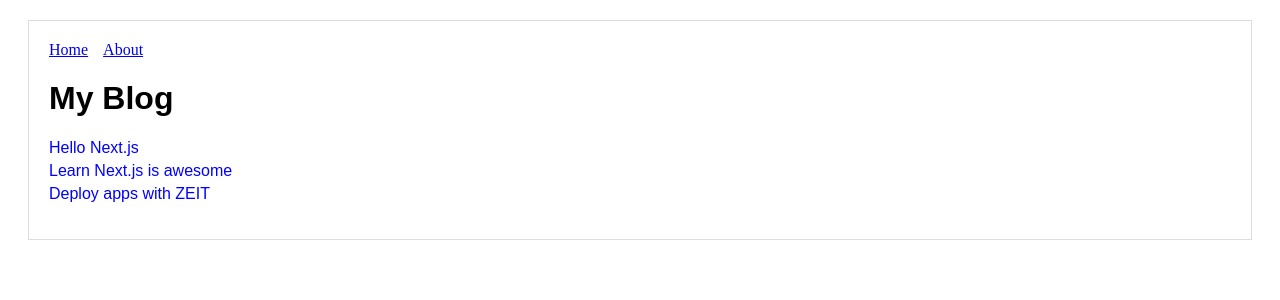
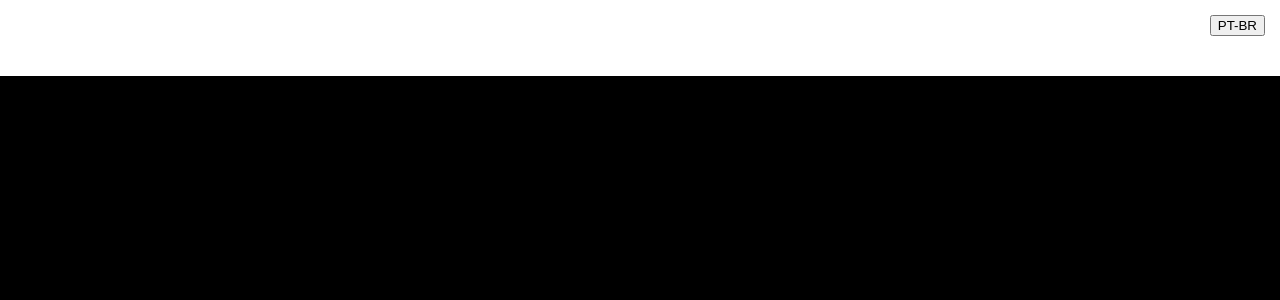
Before and after one commit to aivansz/personal-website, a Next.js app: page / in a window 1280 px wide. Shown: the top 300 px of the page. Built offline with nearby package versions, Linux system fonts and the light colour scheme.

Commit message:
header: the begging

```diff
--- a/components/Header.js
+++ /dev/null
@@ -1,18 +0,0 @@
-import Link from 'next/link'
-
-const linkStyle = {
-  marginRight: 15
-}
-
-const Header = () => (
-    <div>
-        <Link href="/">
-          <a style={linkStyle}>Home</a>
-        </Link>
-        <Link href="/about">
-          <a style={linkStyle}>About</a>
-        </Link>
-    </div>
-)
-
-export default Header
--- /dev/null
+++ b/components/MainHeader.js
@@ -0,0 +1,27 @@
+import {Container, Row, Col, Button} from 'reactstrap';
+
+const MainHeader = () => (
+  <div>
+  <Container fluid={true}>
+    <Row>
+      <Col xs={12}>
+        <header id="main-header">
+          <Button outline color="secondary" size="sm">PT-BR</Button>
+        </header>
+      </Col>
+    </Row>
+  </Container>
+  <style jsx>
+    {`
+      #main-header{
+        height: 61px;
+        background-color: #fff;
+        padding: 15px 15px 0;
+        text-align: right!important;
+      }}
+    `}
+  </style>
+  </div>
+)
+
+export default MainHeader;
--- a/components/MyLayout.js
+++ /dev/null
@@ -1,16 +0,0 @@
-import Header from './Header'
-
-const layoutStyle = {
-  margin: 20,
-  padding: 20,
-  border: '1px solid #DDD'
-}
-
-const Layout = (props) => (
-  <div style={layoutStyle}>
-    <Header />
-    {props.children}
-  </div>
-)
-
-export default Layout
--- a/package.json
+++ b/package.json
@@ -17,6 +17,7 @@
     "next": "^6.1.2",
     "react": "^16.5.1",
     "react-dom": "^16.5.1",
-    "react-markdown": "^3.6.0"
+    "react-markdown": "^3.6.0",
+    "reactstrap": "^6.4.0"
   }
 }
--- a/pages/index.js
+++ b/pages/index.js
@@ -1,68 +1,23 @@
-import Layout from '../components/MyLayout.js'
-import Link from 'next/link'
+import MainHeader from '../components/MainHeader';
 
-function getPosts () {
-  return [
-    { id: 'hello-nextjs', title: 'Hello Next.js'},
-    { id: 'learn-nextjs', title: 'Learn Next.js is awesome'},
-    { id: 'deploy-nextjs', title: 'Deploy apps with ZEIT'},
-  ]
-}
+const index = () =>
+    <div>
+        <MainHeader></MainHeader>
+        <style global jsx>
+        {`
+            html{
+                margin: 0 auto;
+                padding: 0 0;
+                height: auto
+            }
+            body{
+                margin: 0 auto;
+                padding: 0 0;
+                height: auto;
+                background-color: #000;
+            }
+        `}
+        </style>
+    </div>
 
-const PostLink = ({ post }) => (
-    <li>
-      <Link as={`/p/${post.id}`} href={`/post?title=${post.title}`}>
-        <a>{post.title}</a>
-      </Link>
-      <style jsx>{`
-        li {
-          list-style: none;
-          margin: 5px 0;
-        }
-
-        a {
-          text-decoration: none;
-          color: blue;
-          font-family: "Arial";
-        }
-
-        a:hover {
-          opacity: 0.6;
-        }
-      `}</style>
-    </li>
-  )
-
-export default () => (
-  <Layout>
-    <h1>My Blog</h1>
-    <ul>
-      {getPosts().map((post) => (
-        <PostLink key={post.id} post={post}/>
-      ))}
-    </ul>
-    <style jsx>{`
-      h1, a {
-        font-family: "Arial";
-      }
-
-      ul {
-        padding: 0;
-      }
-
-      li {
-        list-style: none;
-        margin: 5px 0;
-      }
-
-      a {
-        text-decoration: none;
-        color: blue;
-      }
-
-      a:hover {
-        opacity: 0.6;
-      }
-    `}</style>
-  </Layout>
-)
+export default index;
```
Also changed, not shown: pages/about.js (deleted, +0 -7 lines), pages/post.js (deleted, +0 -40 lines), 1 other file (tests, documents, lock files or other folders).
